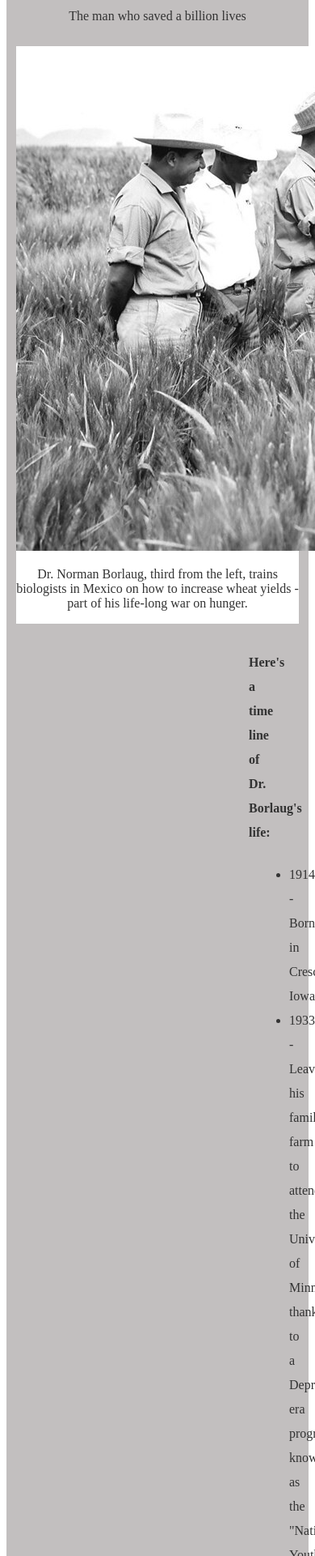
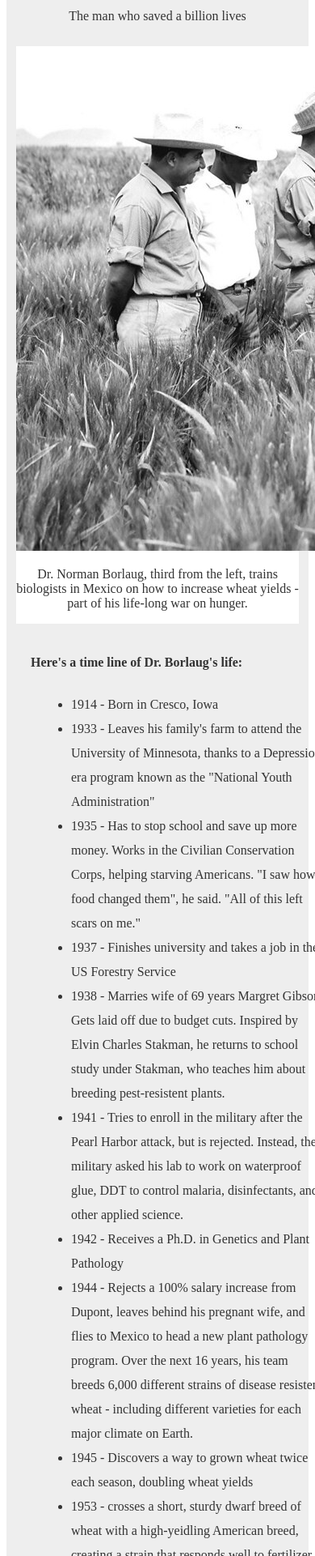
Before and after one commit to ksigei/tribute-page-sigei-amir, a plain HTML site: page index.html in a window 390 px wide. Shown: the part 79-2000 px from the top of the page at 81% size. Drawn offline with Linux system fonts and the light colour scheme.

Commit message:
color of border eidited

```diff
--- a/style.css
+++ b/style.css
@@ -1,6 +1,6 @@
 #main {
     color: #333;
-    background-color: rgb(194, 191, 191);
+    background-color: #eee;
 }
 
 #title h1 {
@@ -15,7 +15,7 @@
 #img-div {
     text-align: center;
     background-color: white;
-    border: 12px solid rgb(194, 191, 191);
+    border: 12px solid #eee;
 }
 
 #tribute-info ul {
@@ -32,11 +32,22 @@
 
 #tribute-info {
     justify-content: center;
-    margin-left: 300px;
-    margin-right: 300px;
+    margin-left: 30px;
+    margin-right: 30px;
     line-height: 30px;
 }
 
 #tribute-info a {
     text-decoration: none;
 }
+  @media only screen and (min-width: 320px) and (max-width: 576px){
+    #main{
+    	width: 100%;
+
+    }
+  }
+  @media only screen and (min-width: 320px) and (max-width: 576px){
+    #tribute-info{
+    	width: 100%;
+    }
+  }
```
